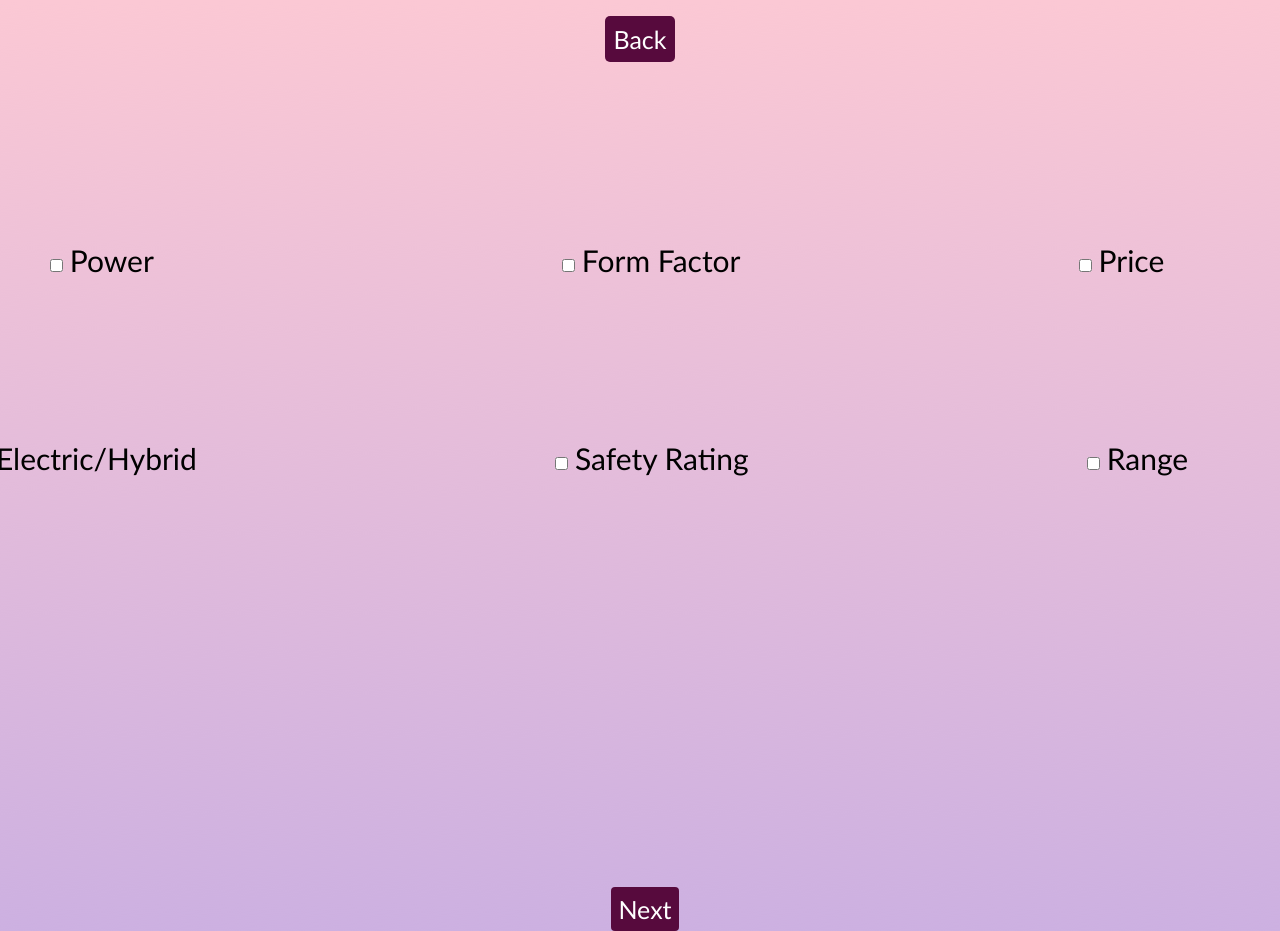
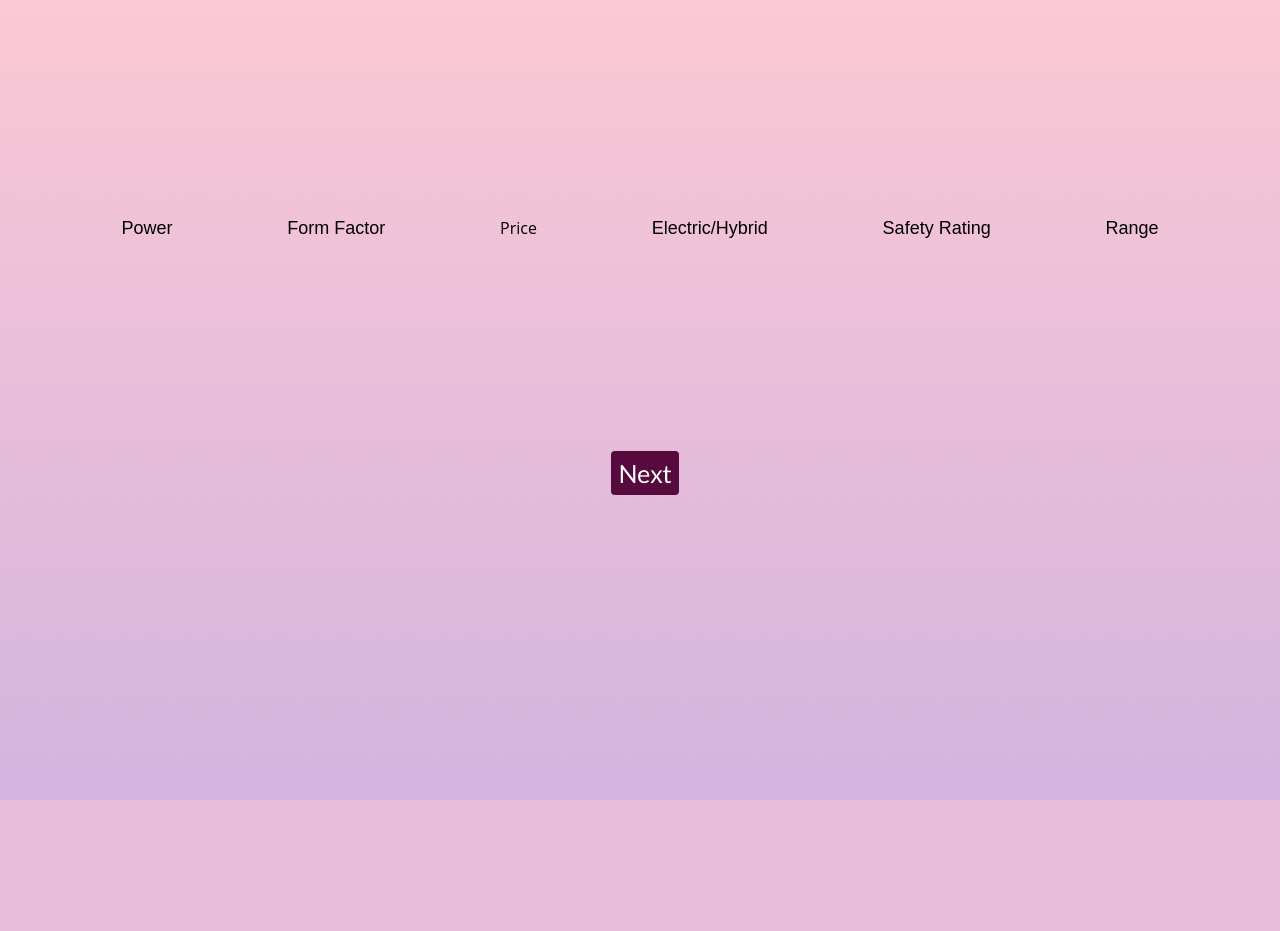
Before and after one commit to henryinqz/FindYourEV, a PHP site: page /checklist.html in a window 1280 px wide. After the commit the page ends 800 px from the top, so only its background shows below. Run offline with PHP 8.4, Linux system fonts and the light colour scheme.

Commit message:
csschanges

```diff
--- a/FindYourEV/client/EVstyle.css
+++ b/FindYourEV/client/EVstyle.css
@@ -1,9 +1,17 @@
-body {background-image: url('purpleback.png');}
+body {
+    background-image: url('purpleback.png');
 
+}
+*{
+    margin: 0;
+    padding: 0;
+    box-sizing: border-box;
+}
 h1{
 
     font-family: 'Open Sans', sans-serif;
     font-size: 75px;
+    font-weight:500;
 
 
     color: #570a3d;
@@ -12,6 +20,9 @@ h2{
     font-family: 'Open Sans', sans-serif;
     color: #570a3d;
     font-size:30;
+    font-weight:500;
+    position:relative;
+    bottom:50px;
 }
 
 
@@ -74,7 +85,7 @@ p{
     text-decoration: none;
     font-size: 25px;
     position: relative;
-    top: 280px;
+    top: 70px;
     left: 5px;
 }
 
@@ -86,48 +97,96 @@ p{
     pox-shadow: 5px 40px -10px rgba(0,0,0,0.57);
 }
 
-.power{
+.dropdown{
+    height:10vh;
 
-    position:relative;
-    right:400px;
-    font-family: 'Gill Sans', 'Gill Sans MT', Calibri, 'Trebuchet MS', sans-serif;
-    font-size:30px;
+    display: flex;
+    justify-content: space-around;
+    align-items: center;
+    font-family: 'Open Sans', sans-serif;
+    font-weight:500;
+    width: 100%;
+    margin: auto;
 }
 
-.formfactor{
+.power, .forfactor, .price, .electrictype, .safetyrating, .range{
+    position: relative;
+}
 
-    position:relative;
+.power ul, .formfactor ul, .price ul, .electrictype ul, .safetyrating ul, .range ul{
+    position:absolute;
+    background: white;
+    margin-top: 10px;
+    width: 200px;
+    height: 200px;
+    display: flex;
+    justify-content: space-around;
+    align-items: center;
+    flex-direction: column;
+    list-style: none;
+    border-radius: 5px;
+    opacity: 0;
+    pointer-events: none;
+    transform: translateY(10px);
+    transition: all 0.4s ease;
+}
 
-    font-family: 'Gill Sans', 'Gill Sans MT', Calibri, 'Trebuchet MS', sans-serif;
-    font-size:30px;
+.power li, .formfactor li, .price li, .electrictype li, .safetyrating li, .range li{
+
+    color:black;
+    text-decoration: none;
+
+    width: 100%;
+    height: 100%;
+    display: flex;
+    justify-content: center;
+    align-items:center;
+    border-radius: 5px;
 }
-.price{
 
-    position:relative;
-    left:330px;
-    font-family: 'Gill Sans', 'Gill Sans MT', Calibri, 'Trebuchet MS', sans-serif;
-    font-size:30px;
+.power li:hover, .formfactor li:hover, .price li:hover, .electrictype li:hover, .safetyrating li:hover, .range li:hover{
+    background-color: #b4afb3;
 }
-.electrictype{
 
-    position:relative;
-    right:400px;
-    font-family: 'Gill Sans', 'Gill Sans MT', Calibri, 'Trebuchet MS', sans-serif;
-    font-size:30px;
+.dropdown button{
+
+    background:none;
+    border: none;
+
+    text-decoration: none;
+    font-size: 18px;
+    cursor: pointer;
 }
-.safetyrating{
+.dropdown button:hover{
+    color: purple;
+}
 
-    position:relative;
+.power button:focus + ul {
+    opacity:1;
+    pointer-events: all;
+}
 
-    font-family: 'Gill Sans', 'Gill Sans MT', Calibri, 'Trebuchet MS', sans-serif;
-    font-size:30px;
-    right:50px;
+.formfactor button:focus + ul {
+    opacity:1;
+    pointer-events: all;
 }
-.range{
 
-    position:relative;
+.price button:focus + ul {
+    opacity:1;
+    pointer-events: all;
+}
 
-    font-family: 'Gill Sans', 'Gill Sans MT', Calibri, 'Trebuchet MS', sans-serif;
-    font-size:30px;
-    left:280px;
+.electrictype button:focus + ul {
+    opacity:1;
+    pointer-events: all;
 }
+
+.safetyrating button:focus + ul {
+    opacity:1;
+    pointer-events: all;
+}
+
+.range button:focus + ul {
+    opacity:1;
+    pointer-events: all;
+}
--- a/FindYourEV/client/checklist.html
+++ b/FindYourEV/client/checklist.html
@@ -12,33 +12,74 @@
 
     <br><br><br><br><br><br><br><br><br>
 
-    <div style="text-align: center;">
+    <div >
+        <nav>
+            <div class="dropdown">
+                <div class="power">
+                    <button>Power</button>
+                    <ul>
+                        <li>Weak<input type="checkbox" name="attributes_car" value="1" id="power" class ="power"></li>
+                        <li>Medium<input type="checkbox" name="attributes_car" value="2" id="power" class ="power"></li>
+                        <li>Strong<input type="checkbox" name="attributes_car" value="3" id="power" class ="power"></li>
+                    </ul>
+                </div>
 
+                <div class="formfactor">
+                    <button>Form Factor</button>
+                    <ul>
+                        <li>AWD<input type="checkbox" name="attributes_car" value="1" id="formfactor" class ="formfactor"></li>
+                        <li>FWD<input type="checkbox" name="attributes_car" value="2" id="formfactor" class ="formfactor"></li>
+                        <li>BWD<input type="checkbox" name="attributes_car" value="3" id="formfactor" class ="formfactor"></li>
+                    </ul>
+                </div>
+
+                <div class="price">
+                    <buttonc>Price </button>
+                    <ul>
+                        <li>0-50000<input type="checkbox" name="attributes_car" value="1" id="price" class ="price"></li>
+                        <li>50000-100000<input type="checkbox" name="attributes_car" value="2" id="price" class ="price"></li>
+                        <li>100000-200000<input type="checkbox" name="attributes_car" value="3" id="price" class ="price"></li>
+
+                    </ul>
+                </div>
+
+                <div class="electrictype">
+                    <button>Electric/Hybrid</button>
+                    <ul>
+                        <li>Electric<input type="checkbox" name="attributes_car" value="1" id="electric_type" class ="electrictype"></li>
+                        <li>Hybrid<input type="checkbox" name="attributes_car" value="2" id="electric_type" class ="electrictype"></li>
+                    </ul>
+                </div>
+
+                <div class="safetyrating">
+                    <button>Safety Rating</button>
+                    <ul>
+                        <li>Only 5<input type="checkbox" name="attributes_car" value="1" id="safety_rating" class ="safetyrating"></li>
+                        <li>3 and up<input type="checkbox" name="attributes_car" value="2" id="safety_rating" class ="safetyrating"></li>
+                        <li>Any<input type="checkbox" name="attributes_car" value="3" id="safety_rating" class ="safety_rating"></li>
+                    </ul>
+                </div>
+
+                <div class="range">
+                    <button>Range</button>
+                    <ul>
+                        <li>0-200KM<input type="checkbox" name="attributes_car" value="1" id="range" class ="range"></li>
+                        <li>200-400KM<input type="checkbox" name="attributes_car" value="2" id="range" class ="range"></li>
+                        <li>400-600KM<input type="checkbox" name="attributes_car" value="3" id="range" class ="range"></li>
+                        <li>600+KM<input type="checkbox" name="attributes_car" value="3" id="range" class ="range"></li>
+                    </ul>
+                </div>
+            </div>
         <br><br><br>
-        <input type="checkbox" name="attributes_car" value="1" id="power" class ="power">
-        <label class="power" for="power">Power</label>
 
-        <input type="checkbox" name="attributes_car" value="3" id="form_factor"class="formfactor">
-        <label class="formfactor" for="power">Form Factor</label>
 
-        <input type="checkbox" name="attributes_car" value="4" id="price"class="price">
-        <label class="price" for="power">Price</label>
-        <br><br><br><br><br><br><br><br><br><br>
-        <input type="checkbox" name="attributes_car" value="5" id="electric_type"class="electrictype">
-        <label class="electrictype" for="power">Electric/Hybrid</label>
-
-        <input type="checkbox" name="attributes_car" value="6" id="safety"class="safetyrating">
-        <label class="safetyrating" for="power">Safety Rating</label>
-
-        <input type="checkbox" name="attributes_car" value="7" id ="range"class="range">
-        <label class="range" for="power">Range</label>
-
+        </nav>
     </div>
 
 
 
 
-    <br><br><br><br><br><br>
+    <br><br>
     <div class ="gobackhome"><a class="homebutton" href="index.html" targer="_blank" rel="nofollow noopener">Back</a></div>
     <div class ="gobrands"><a class="brandsbutton" href="checklist2.html" targer="_blank" rel="nofollow noopener">Next</a></div>
 </body>
--- a/FindYourEV/client/index.html
+++ b/FindYourEV/client/index.html
@@ -5,12 +5,14 @@
     <meta name="viewport" content="width=device-width, initial-scale=1.0">
     <title>Find Your EV</title>
     <link rel="stylesheet" href="EVstyle.css">
+
 </head>
 <body style="text-align: center; margin-top: 7%; margin-bottom: 7%; margin-left: 5%; margin-right: 5%">
+    <br>
     <h1>Find Your EV</h1>
 
     <h2>Helping you drive into the future...</h2>
-    <br><br><br><br><br>
+    <br><br><br><br>
     <div class ="choosecar"><a class="buttonforcar" href="checklist.html" targer="_blank" rel="nofollow noopener">Choose Your Car</a></div>
 
     <div>
@@ -25,5 +27,7 @@
             Developed for QHacks 2021.
         </p>
     </div>
+
+
 </body>
 </html>
```
Also changed, not shown: FindYourEV/client/bootstrap.html (added, +10 -0 lines).
